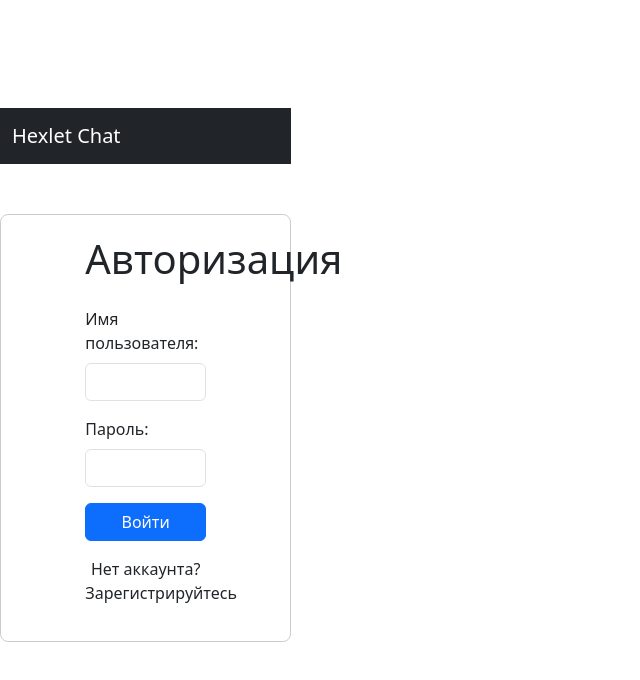
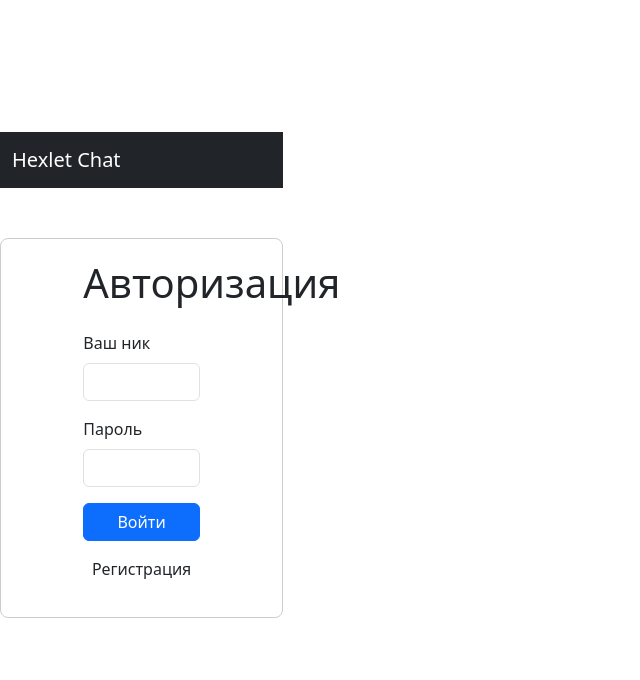
Before and after one commit to rinshu13/frontend-project-12, a React app in the folder frontend/: page /login in a window 1280 px wide. Shown: the top 680 px of the page, without its empty margins (0-640 px from the left). Built offline with nearby package versions, Linux system fonts and the light colour scheme; no server answers; the HTML template or start-up script is replaced by a standard one; what yap would draw is missing.

Commit message:
Final: Update texts for tests, add make install, fix i18n

```diff
--- a/frontend/src/i18n.js
+++ b/frontend/src/i18n.js
@@ -11,30 +11,30 @@ const resources = {
 
       // Login
       'login.title': 'Авторизация',
-      'login.usernameLabel': 'Имя пользователя:',
-      'login.passwordLabel': 'Пароль:',
+      'login.usernameLabel': 'Ваш ник',
+      'login.passwordLabel': 'Пароль',
       'login.submit': 'Войти',
-      'login.signupLink': 'Нет аккаунта? Зарегистрируйтесь',
+      'login.signupLink': 'Регистрация',
       'errors.required': 'Обязательно',
-      'errors.min3': 'Не короче 3 символов',
-      'errors.min6': 'Не короче 6 символов',
-      'errors.unauthorized': 'Ошибка авторизации',
+      'errors.min3': 'От 3 до 20 символов',
+      'errors.min6': 'Не менее 6 символов',
+      'errors.unauthorized': 'Неверные имя пользователя или пароль',
 
       // Signup
       'signup.title': 'Регистрация',
-      'signup.usernameLabel': 'Имя пользователя:',
-      'signup.passwordLabel': 'Пароль:',
-      'signup.confirmPasswordLabel': 'Подтверждение пароля:',
+      'signup.usernameLabel': 'Ваш ник',
+      'signup.passwordLabel': 'Пароль',
+      'signup.confirmPasswordLabel': 'Подтвердите пароль',
       'signup.submit': 'Зарегистрироваться',
-      'signup.loginLink': 'Уже есть аккаунт? Войти',
-      'errors.max20': 'Не длиннее 20 символов',
-      'errors.passwordMismatch': 'Пароли не совпадают',
+      'signup.loginLink': 'Войти',
+      'errors.max20': 'От 3 до 20 символов',
+      'errors.passwordMismatch': 'Пароли должны совпадать',
       'errors.conflict': 'Пользователь с таким именем уже существует',
       'errors.signup': 'Ошибка регистрации. Попробуйте позже.',
 
       // App/Chat
       'app.channelsTitle': 'Каналы',
-      'app.addChannel': '+ Добавить канал',
+      'app.addChannel': '+',
       'app.noMessages': 'Нет сообщений',
       'app.messagePlaceholder': 'Введите сообщение...',
       'app.send': 'Отправить',
@@ -53,6 +53,7 @@ const resources = {
       'modal.addErrorRequired': 'Имя канала обязательно',
       'modal.addErrorUnique': 'Имя канала уже существует',
       'modal.addError': 'Ошибка создания канала',
+      'modal.addErrorProfanity': 'Нецензурное слово в имени канала',
 
       'modal.renameTitle': 'Переименовать канал',
       'modal.renameNameLabel': 'Имя канала',
@@ -61,6 +62,7 @@ const resources = {
       'modal.renameLoading': 'Сохранение...',
       'modal.renameErrorUnique': 'Имя канала уже существует',
       'modal.renameError': 'Ошибка переименования',
+      'modal.renameErrorProfanity': 'Нецензурное слово в имени канала',
 
       'modal.removeTitle': 'Удалить канал?',
       'modal.removeBody': 'Подтвердите удаление канала. Это действие нельзя отменить.',
@@ -77,13 +79,13 @@ const resources = {
       'dropdown.rename': 'Переименовать',
       'dropdown.remove': 'Удалить',
 
-      // Toast (новые ключи для Шага 9)
+      // Toast
       'toast.success.createChannel': 'Канал создан',
       'toast.success.renameChannel': 'Канал переименован',
       'toast.success.deleteChannel': 'Канал удалён',
       'toast.error.fetchChannels': 'Ошибка загрузки каналов',
       'toast.error.fetchMessages': 'Ошибка загрузки сообщений',
-      'toast.error.network': 'Сеть недоступна',
+      'toast.error.network': 'Ошибка соединения',
       'toast.error.generic': 'Произошла ошибка',
       'toast.warning.profanity': 'Нецензурное слово заменено',
     },
@@ -91,13 +93,13 @@ const resources = {
 };
 
 i18n
-  .use(initReactI18next)  // React bindings
+  .use(initReactI18next)
   .init({
     resources,
-    lng: 'ru',  // Default locale
+    lng: 'ru',  // Фиксированная локаль ru для тестов
     fallbackLng: 'ru',
     interpolation: {
-      escapeValue: false,  // React already escapes
+      escapeValue: false,
     },
   });
 
```
Also changed, not shown: 1 other file (tests, documents, lock files or other folders).
